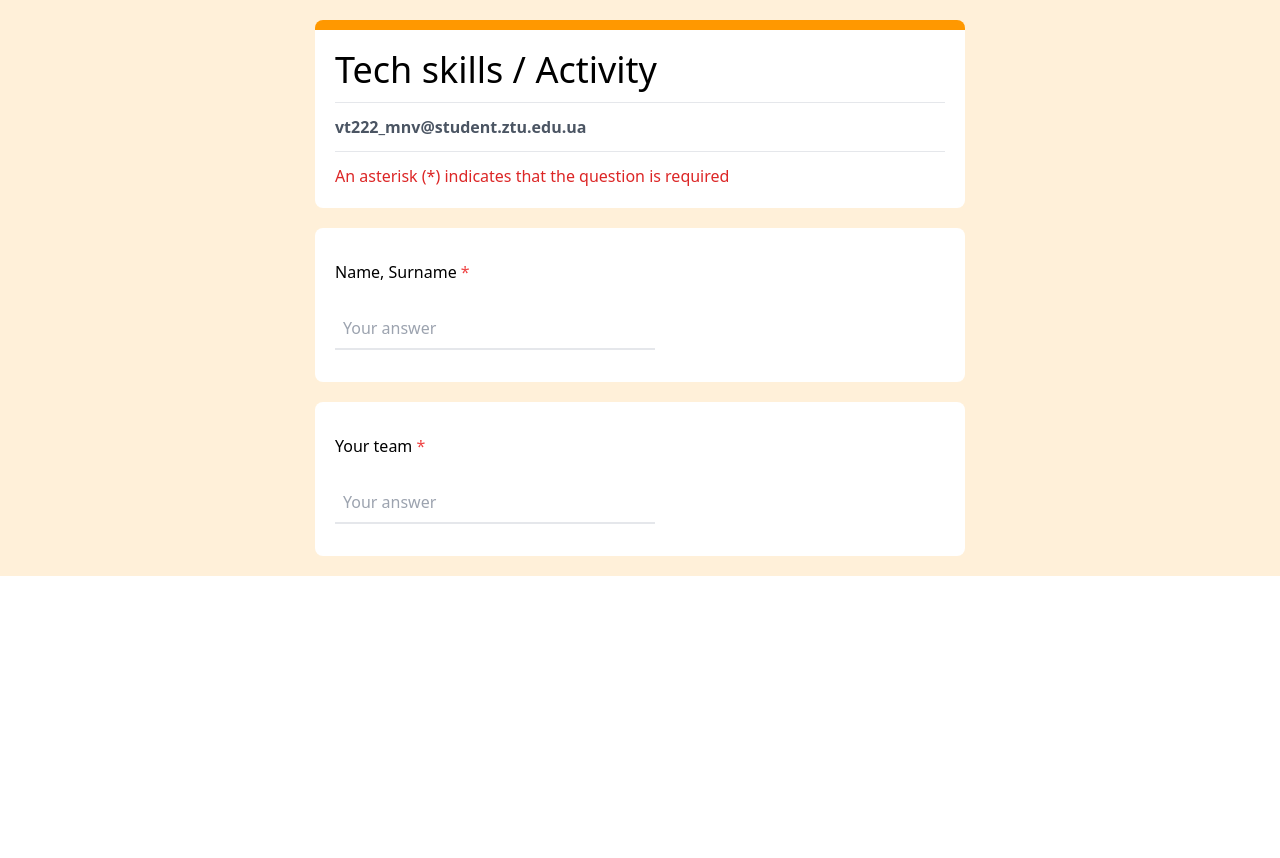
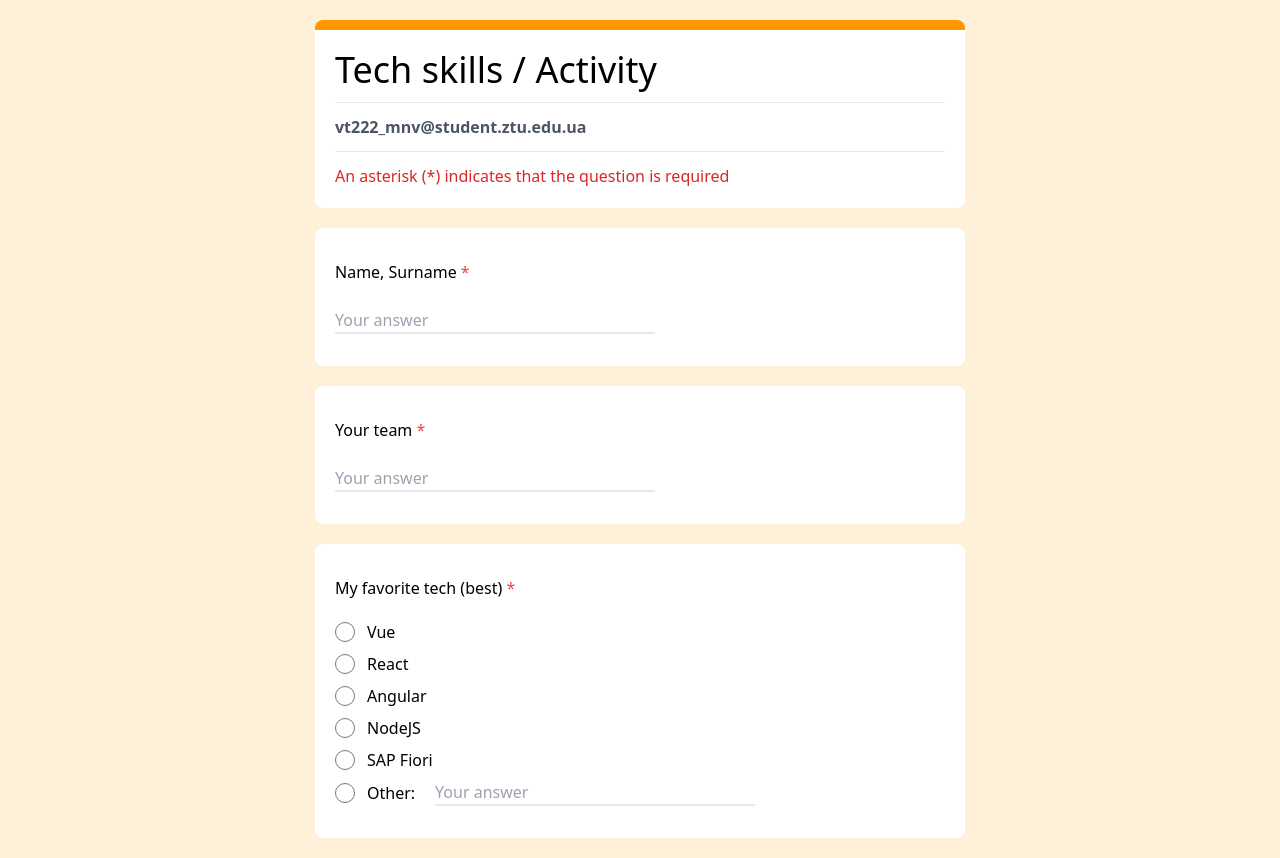
Before and after one commit to Chipernes/React-2024, a React (Vite) app in the folder lab-03/: page / in a window 1280 px wide. Before the commit the page ends 800 px from the top, so only its background shows below. Built offline with nearby package versions, Linux system fonts and the light colour scheme.

Commit message:
add RadioInput component, separate TextInput logic
- Create RadioInput with radio inputs
- Create TextInput where rebase code connected with text input

```diff
--- a/lab-03/src/components/form/Question.tsx
+++ b/lab-03/src/components/form/Question.tsx
@@ -1,19 +1,17 @@
-import {FC, useState, FocusEvent, ChangeEvent} from "react";
+import {ChangeEvent, FC, FocusEvent, useState} from "react";
 import classNames from "classnames";
+import RadioInput from "./RadioInput.tsx";
+import TextInput from "./TextInput.tsx";
 
-interface FormQuestionProps {
-    question: string;
-    inputType: string;
-    required?: boolean;
-}
+type FormQuestionProps = {
+    question: string,
+    inputType: 'text' | 'radio' | 'checkbox',
+    required?: boolean,
+    options?: string[]
+};
 
-const Question: FC<FormQuestionProps> = ({question, required}) => {
+const Question: FC<FormQuestionProps> = ({question, inputType , required, options}) => {
     const [hasError, setHasError] = useState(false);
-
-    const inputClasses = classNames(
-        "mt-6 border-b-2 p-2 w-80 focus:outline-none",
-        { "focus:border-red-500": required }
-    );
 
     const questionClasses = classNames(
         "bg-white rounded-lg px-5 py-8 mt-5",
@@ -38,14 +36,14 @@ const Question: FC<FormQuestionProps> = ({question, required}) => {
                 {question}
                 {required && <span className="text-red-500"> *</span>}
             </p>
+            {inputType === 'text' && (
+                <div className="mt-6">
+                    <TextInput handleBlur={handleBlur} handleInputChange={handleInputChange} required/>
+                </div>
+            )}
 
-            <input
-                type="text"
-                placeholder="Your answer"
-                className={inputClasses}
-                onBlur={handleBlur}
-                onChange={handleInputChange}
-            />
+            {inputType === 'radio' && <RadioInput options={options} otherAnswer required handleBlur={handleBlur} handleInputChange={handleInputChange}/>}
+
             {hasError &&  <p className="text-red-500 mt-3">The answer to this question is required</p>}
         </div>
     );
--- /dev/null
+++ b/lab-03/src/components/form/RadioInput.tsx
@@ -0,0 +1,48 @@
+import {FC, useState, ChangeEvent} from "react";
+import TextInput from "./TextInput.tsx";
+
+type RadioInputProps = {
+    options: string[],
+    otherAnswer?: boolean,
+    required?: boolean
+    handleBlur?: () => void;
+    handleInputChange?: () => void;
+};
+
+const RadioInput: FC<RadioInputProps> = ({required, options, otherAnswer, handleBlur, handleInputChange}) => {
+    return (
+        <div className="accent-red-500 mt-5">
+            {options.map((option, index) => (
+                <div key={index} className="mt-2">
+                    <label className="flex items-center">
+                        <input
+                            type="radio"
+                            required={required}
+                            name="radio"
+                            className="w-5 h-5"
+                        />
+                        <span className="ml-3">{option}</span>
+                    </label>
+                </div>
+            ))}
+            {otherAnswer && (
+                <div className="mt-2 flex items-center">
+                    <label className="flex items-center mr-5">
+                        <input
+                            type="radio"
+                            required={required}
+                            name="radio"
+                            className="w-5 h-5"
+                        />
+                        <span className="ml-3">Other: </span>
+                    </label>
+
+                    <TextInput handleBlur={handleBlur} handleInputChange={handleInputChange} required />
+
+                </div>
+            )}
+        </div>
+    );
+};
+
+export default RadioInput;
--- /dev/null
+++ b/lab-03/src/components/form/TextInput.tsx
@@ -0,0 +1,27 @@
+import {FC} from "react";
+import classNames from "classnames";
+
+type TextInputProps = {
+    required?: boolean,
+    handleBlur: () => void,
+    handleInputChange: () => void,
+};
+
+const TextInput: FC<TextInputProps> = ({required, handleBlur, handleInputChange}) => {
+    const inputClasses = classNames(
+        "border-b-2 w-80 focus:outline-none",
+        { "focus:border-red-500": required }
+    );
+
+    return (
+        <input
+            type="text"
+            placeholder="Your answer"
+            className={inputClasses}
+            onBlur={handleBlur}
+            onChange={handleInputChange}
+        />
+    );
+};
+
+export default TextInput;
--- a/lab-03/src/components/form/index.tsx
+++ b/lab-03/src/components/form/index.tsx
@@ -15,14 +15,20 @@ const Form = () => {
             </div>
 
             <Question
-                question={"Name, Surname"}
+                question="Name, Surname"
                 inputType="text"
                 required
             />
             <Question
-                question={"Your team"}
+                question="Your team"
                 inputType="text"
                 required
+            />
+            <Question
+                question="My favorite tech (best)"
+                inputType="radio"
+                required
+                options={["Vue", "React", "Angular", "NodeJS", "SAP Fiori"]}
             />
         </form>
     );
```
